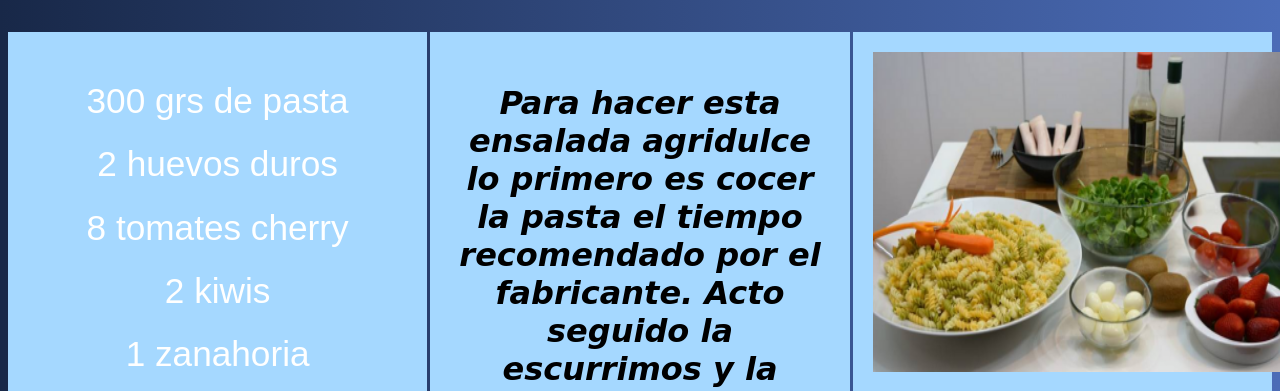
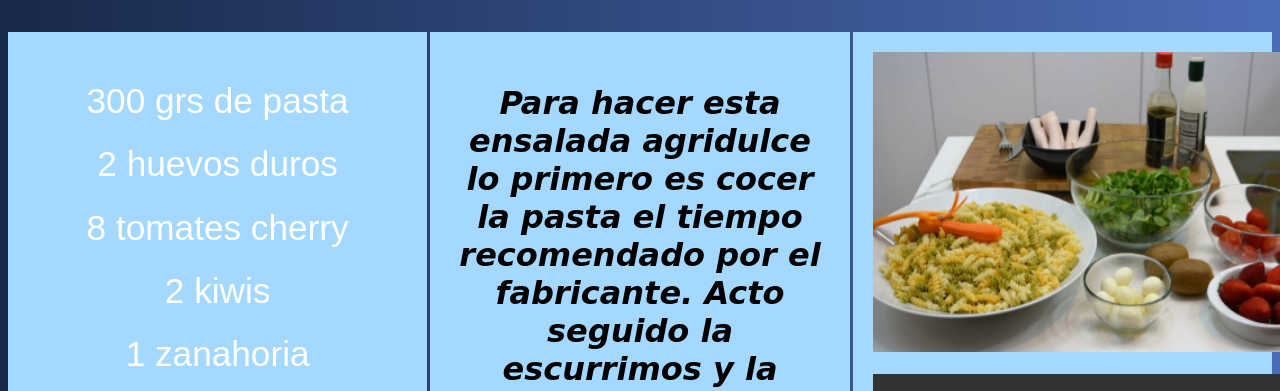
Before and after one commit to larrocanestor/recetacocina, a plain HTML site: page index.html in a window 1280 px wide. Shown: the part 285-676 px from the top of the page. Drawn offline with Linux system fonts and the light colour scheme; grey boxes are pictures that could not be loaded; a web font is replaced by a local one.

Commit message:
Update index.html

```diff
--- a/index.html
+++ b/index.html
@@ -28,7 +28,7 @@
 					<p class="texto">Para hacer esta ensalada agridulce lo primero es cocer la pasta el tiempo recomendado por el fabricante. Acto seguido la escurrimos y la refrescamos con agua fría para que no siga cociéndose. Una vez refrescada, poner aceite de oliva y revolverla para que no se pegue. Cortamos los otros ingredientes y procedemos a montar la ensalada.</p>
 				</div>
 				<div class = "columna">
-					<center><img src= "./imagenes/receta_1.png" width="420" height="320"></center>
+					<center><img src= "./imagenes/receta_1.png" width="450" height="300"></center>
 					<br>
 					<center><video controls src= "./videos/ensaladaPasta.mp4" width="450" height="320" ></video></center>
 				</div>
```
